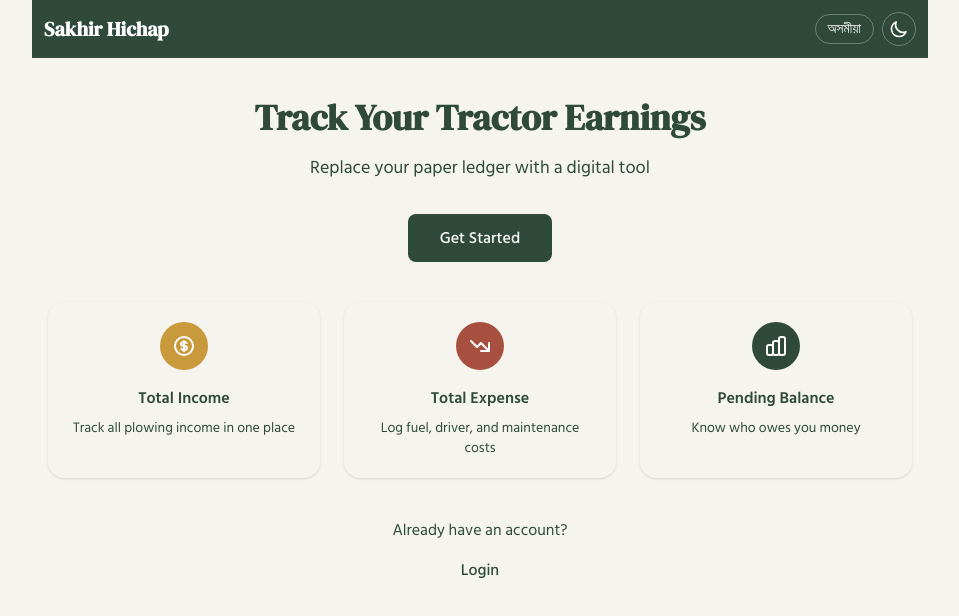
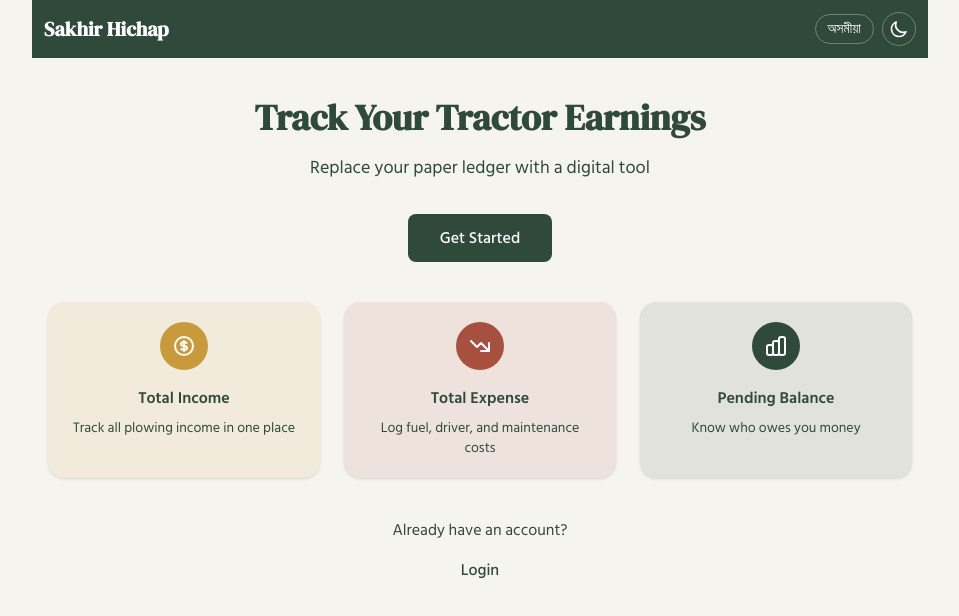
Before and after one commit to HITESHDAS-01/tractor-hisaab-clf, a Next.js app: page / in a window 1280 px wide. Shown: the top 616 px of the page, without its empty margins (160-1119 px from the left). Built offline with nearby package versions, Linux system fonts and the light colour scheme; no server answers.

Commit message:
Add light tinted backgrounds to landing page cards

```diff
--- a/app/(public)/page.tsx
+++ b/app/(public)/page.tsx
@@ -54,7 +54,7 @@ export default function LandingPage() {
         </div>
 
         <div className="grid md:grid-cols-3 gap-6 mb-10">
-          <div className="bg-card p-5 rounded-2xl shadow-sm text-center">
+          <div className="bg-[var(--harvest)]/10 p-5 rounded-2xl shadow-sm text-center">
             <div className="w-12 h-12 bg-[var(--harvest)] rounded-full flex items-center justify-center mx-auto mb-4">
               <svg className="w-6 h-6 text-white" fill="none" viewBox="0 0 24 24" stroke="currentColor">
                 <path strokeLinecap="round" strokeLinejoin="round" strokeWidth={2} d="M12 8c-1.657 0-3 .895-3 2s1.343 2 3 2 3 .895 3 2-1.343 2-3 2m0-8c1.11 0 2.08.402 2.599 1M12 8V7m0 1v8m0 0v1m0-1c-1.11 0-2.08-.402-2.599-1M21 12a9 9 0 11-18 0 9 9 0 0118 0z" />
@@ -68,7 +68,7 @@ export default function LandingPage() {
             </p>
           </div>
 
-          <div className="bg-card p-5 rounded-2xl shadow-sm text-center">
+          <div className="bg-[var(--rust)]/10 p-5 rounded-2xl shadow-sm text-center">
             <div className="w-12 h-12 bg-[var(--rust)] rounded-full flex items-center justify-center mx-auto mb-4">
               <svg className="w-6 h-6 text-white" fill="none" viewBox="0 0 24 24" stroke="currentColor">
                 <path strokeLinecap="round" strokeLinejoin="round" strokeWidth={2} d="M13 17h8m0 0V9m0 8l-8-8-4 4-6-6" />
@@ -82,7 +82,7 @@ export default function LandingPage() {
             </p>
           </div>
 
-          <div className="bg-card p-5 rounded-2xl shadow-sm text-center">
+          <div className="bg-[var(--ink)]/10 p-5 rounded-2xl shadow-sm text-center">
             <div className="w-12 h-12 bg-[var(--ink)] rounded-full flex items-center justify-center mx-auto mb-4">
               <svg className="w-6 h-6 text-white" fill="none" viewBox="0 0 24 24" stroke="currentColor">
                 <path strokeLinecap="round" strokeLinejoin="round" strokeWidth={2} d="M9 19v-6a2 2 0 00-2-2H5a2 2 0 00-2 2v6a2 2 0 002 2h2a2 2 0 002-2zm0 0V9a2 2 0 012-2h2a2 2 0 012 2v10m-6 0a2 2 0 002 2h2a2 2 0 002-2m0 0V5a2 2 0 012-2h2a2 2 0 012 2v14a2 2 0 01-2 2h-2a2 2 0 01-2-2z" />
```
